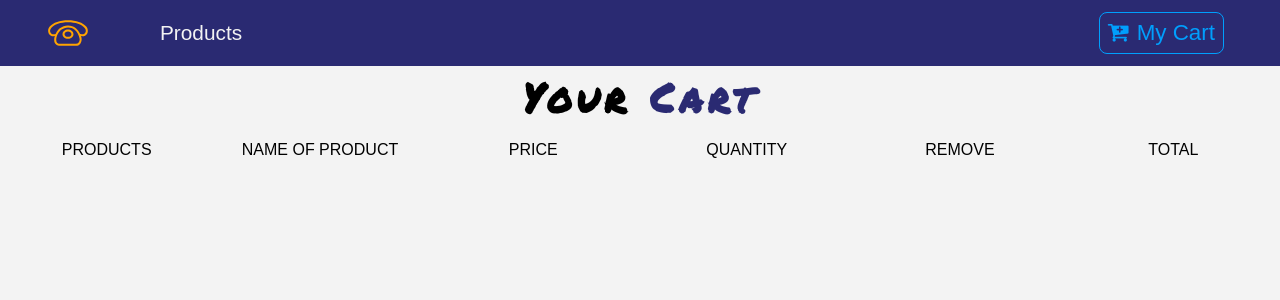
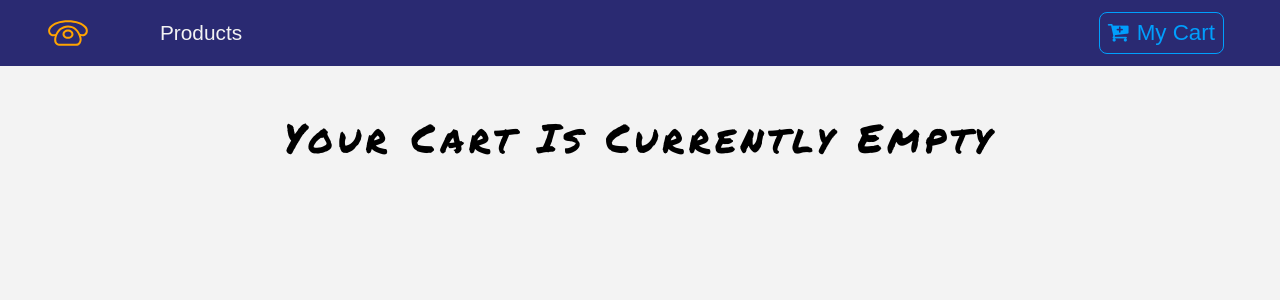
Before and after one commit to EMahmoudNabil/React-Phone-E-Commerce-Project-, a React (Create React App) app: page /cart in a window 1280 px wide. Shown: the top 300 px of the page. Built offline with nearby package versions, Linux system fonts and the light colour scheme.

Commit message:
Empty Cart Component

```diff
--- a/src/Components/Cart/Cart.js
+++ b/src/Components/Cart/Cart.js
@@ -1,14 +1,29 @@
-import React, { Component } from 'react';
+import React, { Component, Fragment } from 'react';
 import Title from '../Title'
 import CartColumns from './CartColumns'
+import EmptyCart from './EmptyCart'
+import { ProductConsumer } from "../../api/context";
+
 class Cart extends Component {
     render() {
         return (
             <section>
+            <ProductConsumer>
+            {value => {
+            const { cart } = value;
+            if (cart.length > 0) {
+            return (
+            <Fragment>
+                <Title name="your" title="cart" />
+                <CartColumns />
+            </Fragment>
+            );}
+            else {
+            return <EmptyCart />;
+            }
+            }}
 
-            <Title name="your" title="cart" />
-            <CartColumns />
-
+            </ProductConsumer>
             </section>
         );
     }
--- /dev/null
+++ b/src/Components/Cart/EmptyCart.js
@@ -0,0 +1,13 @@
+import React from "react";
+
+export default function EmptyCart() {
+return (
+    <div className="container mt-5">
+    <div className="row">
+        <div className="col-10 mx-auto text-center text-title text-capitalize">
+        <h1>your cart is currently empty</h1>
+        </div>
+    </div>
+    </div>
+);
+}
```
